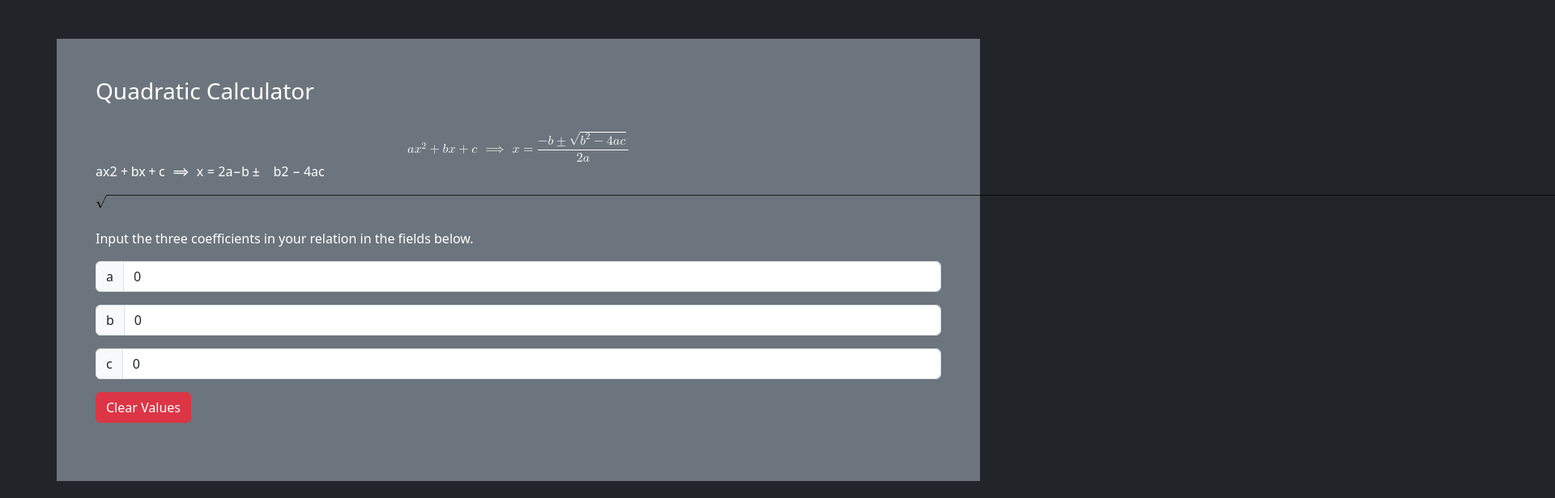
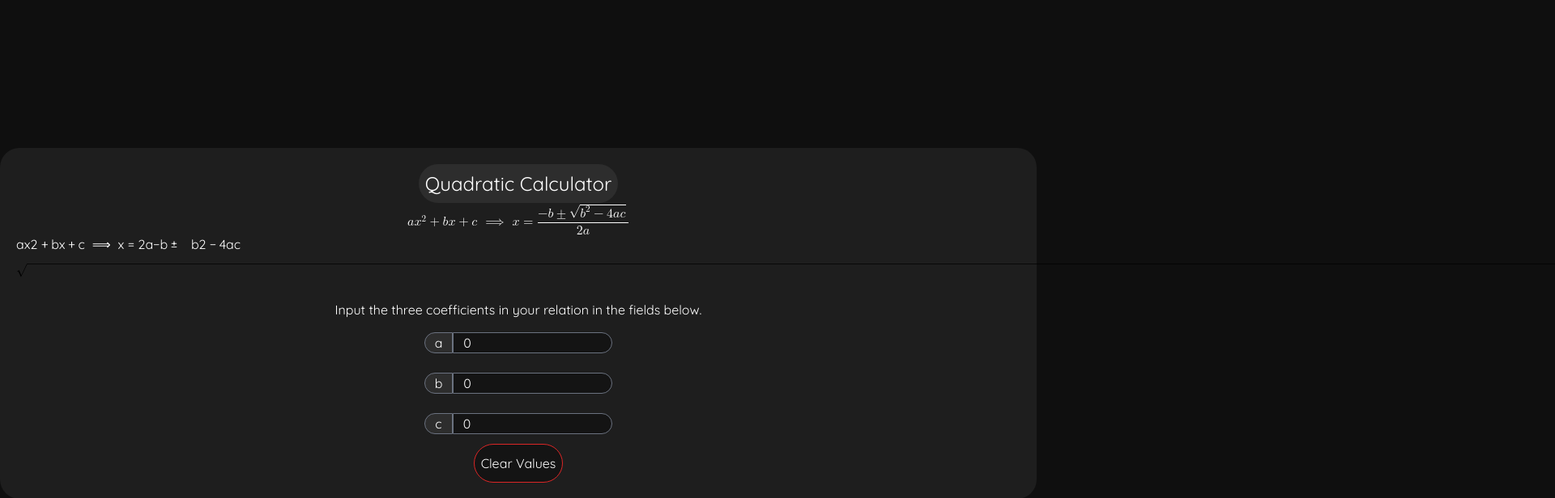
Before and after one commit to rts4/svelte-quadratics, a SvelteKit app: page / in a window 1280 px wide. Shown: the top 616 px of the page at 81% size, 1920 px wide, since content can reach past the window. Built offline with nearby package versions, Linux system fonts and the light colour scheme.

Commit message:
adopt new style used in homepage - rts4

```diff
--- a/package.json
+++ b/package.json
@@ -31,6 +31,9 @@
 	},
 	"type": "module",
 	"dependencies": {
-		"katex": "^0.16.7"
+		"autoprefixer": "^10.4.17",
+		"katex": "^0.16.7",
+		"postcss": "^8.4.33",
+		"tailwindcss": "^3.4.1"
 	}
 }
--- /dev/null
+++ b/postcss.config.js
@@ -0,0 +1,6 @@
+export default {
+    plugins: {
+        tailwindcss: {},
+        autoprefixer: {},
+    },
+}
--- /dev/null
+++ b/src/app.css
@@ -0,0 +1,5 @@
+@import url('https://fonts.googleapis.com/css2?family=Quicksand:wght@300;400;500;600;700&display=swap');
+
+@tailwind base;
+@tailwind components;
+@tailwind utilities;
--- a/src/app.html
+++ b/src/app.html
@@ -3,7 +3,6 @@
 	<head>
 		<meta charset="utf-8" />
 		<link rel="icon" href="%sveltekit.assets%/favicon.png" />
-		<link href="https://cdn.jsdelivr.net/npm/bootstrap@5.3.0-alpha3/dist/css/bootstrap.min.css" rel="stylesheet" integrity="sha384-KK94CHFLLe+nY2dmCWGMq91rCGa5gtU4mk92HdvYe+M/SXH301p5ILy+dN9+nJOZ" crossorigin="anonymous">
 		<meta name="viewport" content="width=device-width" />
 		%sveltekit.head%
 	</head>
--- /dev/null
+++ b/src/routes/+layout.svelte
@@ -0,0 +1,5 @@
+<script lang="ts">
+    import "../app.css";
+</script>
+
+<slot />
--- a/src/routes/ClearButton.svelte
+++ b/src/routes/ClearButton.svelte
@@ -6,4 +6,16 @@
     }
 </script>
 
-<button class="btn btn-danger" on:click={handleClearEvent}>Clear Values</button>
+<button class="p-2 rounded-3xl border border-red-600" on:click={handleClearEvent}>Clear Values</button>
+
+<style lang="postcss">
+    button {
+        background-color: rgb(20, 20, 20);
+    }
+    button:hover {
+        background-color: rgb(10, 10, 10);
+    }
+    button:active {
+        background-color: rgb(5, 5, 5);
+    }
+</style>
--- a/src/routes/CoefficientField.svelte
+++ b/src/routes/CoefficientField.svelte
@@ -3,7 +3,17 @@
     export let coefficient_value: number;
 </script>
 
-<div class="input-group mb-3 mx-auto">
-    <span class="input-group-text">{coefficient_name}</span>
-    <input type="number" bind:value={coefficient_value} class="form-control" placeholder="Coefficient {coefficient_name}" />
+<div class="w-full justify-center items-center p-3 flex">
+    <span class="rounded-l-3xl px-3 border border-gray-500">{coefficient_name}</span>
+    <input type="number" bind:value={coefficient_value} class="px-3 rounded-r-3xl border border-gray-500" placeholder="Coefficient {coefficient_name}" />
 </div>
+
+<style lang="postcss">
+    input[type=number] {
+        background-color: rgb(20, 20, 20);
+        -moz-appearance: textfield;
+    }
+    span {
+        background-color: rgb(45, 45, 45);
+    }
+</style>
--- a/src/routes/Container.svelte
+++ b/src/routes/Container.svelte
@@ -25,12 +25,13 @@
     }
 </script>
 
-<div class="container-md bg-secondary text-white p-5 my-5 mx-auto">
-    <h3>Quadratic Calculator</h3>
+<div class="flex h-screen place-items-center">
+    <div class="container mx-auto p-5 my-5 text-white rounded-3xl flex flex-wrap justify-center justify-items-center quicksand-reg" id="main-container">
+        <h3 class="text-2xl rounded-3xl p-2" id="mid-section">Quadratic Calculator</h3>
         <br />
         <Katex math={"ax^2+bx+c\\implies x=\\frac{-b\\pm\\sqrt{b^2-4ac}}{2a}"} displayMode />
         <br />
-    <p>Input the three coefficients in your relation in the fields below.</p>
+        <p class="w-full text-center p-1">Input the three coefficients in your relation in the fields below.</p>
         <CoefficientField bind:coefficient_value={a} coefficient_name="a" />
         <CoefficientField bind:coefficient_value={b} coefficient_name="b" />
         <CoefficientField bind:coefficient_value={c} coefficient_name="c" />
@@ -38,16 +39,34 @@
         <br />
         <br />
         {#if a !== 0 && a !== null}
-        <p>Standard form: <Katex math={`\\f\\relax{x} = ${a === null ? 0 : a != 1 ? a : ""}x^2 ${b === null || b === 0 ? "" : (b == 1 || b == -1) ? `${b < 0 ? '-' : '+'} x` : b < 0 ? `- ${Math.abs(b)}x` : `+ ${b}x`} ${c === null || c === 0 ? "" : c < 0 ? `- ${Math.abs(c)}` : `+ ${c}`}`} /></p>
+            <p class="w-full justify-center text-center p-4">Standard form: <Katex math={`\\f\\relax{x} = ${a === null ? 0 : a != 1 ? a : ""}x^2 ${b === null || b === 0 ? "" : (b == 1 || b == -1) ? `${b < 0 ? '-' : '+'} x` : b < 0 ? `- ${Math.abs(b)}x` : `+ ${b}x`} ${c === null || c === 0 ? "" : c < 0 ? `- ${Math.abs(c)}` : `+ ${c}`}`} /></p>
         {/if}
         {#if calculatedRoots !== null}
             {#if !(isNaN(calculatedRoots[0]) || isNaN(calculatedRoots[1]))}
-            <p>Factored form: <Katex math={`\\f\\relax{x} = ${a}(x ${calculatedRoots[0] < 0 ? `+ ${Math.abs(roundTwo(calculatedRoots[0]))}` : `- ${roundTwo(calculatedRoots[0])}`})(x ${calculatedRoots[1] < 0 ? `+ ${Math.abs(roundTwo(calculatedRoots[1]))}` : `- ${roundTwo(calculatedRoots[1])}`})`} /></p>
+                <p class="w-full justify-center text-center p-2">Factored form: <Katex math={`\\f\\relax{x} = ${a}(x ${calculatedRoots[0] < 0 ? `+ ${Math.abs(roundTwo(calculatedRoots[0]))}` : `- ${roundTwo(calculatedRoots[0])}`})(x ${calculatedRoots[1] < 0 ? `+ ${Math.abs(roundTwo(calculatedRoots[1]))}` : `- ${roundTwo(calculatedRoots[1])}`})`} /></p>
             {/if}
         {/if}
         {#if calculatedVertex !== null}
             {#if !(isNaN(calculatedVertex[0]) || isNaN(calculatedVertex[1]))}
-            <p>Vertex form: <Katex math={`\\f\\relax{x} = ${a}(x ${calculatedVertex[0] < 0 ? `+ ${Math.abs(roundTwo(calculatedVertex[0]))}` : `- ${roundTwo(calculatedVertex[0])}`})^2 ${calculatedVertex[1] < 0 ? `- ${Math.abs(roundTwo(calculatedVertex[1]))}` : `+ ${roundTwo(calculatedVertex[1])}`}`} /></p>
+                <p class="w-full justify-center text-center p-2">Vertex form: <Katex math={`\\f\\relax{x} = ${a}(x ${calculatedVertex[0] < 0 ? `+ ${Math.abs(roundTwo(calculatedVertex[0]))}` : `- ${roundTwo(calculatedVertex[0])}`})^2 ${calculatedVertex[1] < 0 ? `- ${Math.abs(roundTwo(calculatedVertex[1]))}` : `+ ${roundTwo(calculatedVertex[1])}`}`} /></p>
             {/if}
         {/if}
     </div>
+</div>
+
+<style lang="postcss">
+    :global(html) {
+        background-color: rgb(15, 15, 15);
+        overflow: scroll;
+    }
+    #main-container {
+        background-color: rgb(30, 30, 30);
+    }
+    #mid-section {
+        background-color: rgb(45, 45, 45);
+    }
+    .quicksand-reg {
+        font-family: 'Quicksand', sans-serif;
+        font-weight: 400;
+    }
+</style>
--- a/src/routes/Katex.svelte
+++ b/src/routes/Katex.svelte
@@ -18,4 +18,6 @@
     <link rel="stylesheet" href="https://cdn.jsdelivr.net/npm/katex@0.16.7/dist/katex.min.css" integrity="sha384-3UiQGuEI4TTMaFmGIZumfRPtfKQ3trwQE2JgosJxCnGmQpL/lJdjpcHkaaFwHlcI" crossorigin="anonymous">
 </svelte:head>
 
-{@html katexString}
+<div class="w-full items-center">
+    {@html katexString}
+</div>
--- /dev/null
+++ b/tailwind.config.js
@@ -0,0 +1,8 @@
+/** @type {import('tailwindcss').Config} */
+export default {
+  content: ['./src/**/*.{html,js,svelte,ts}'],
+  theme: {
+    extend: {},
+  },
+  plugins: [],
+}
```
Also changed, not shown: 1 other file (tests, documents, lock files or other folders). Lines whose indentation alone changed are shown as unchanged.
